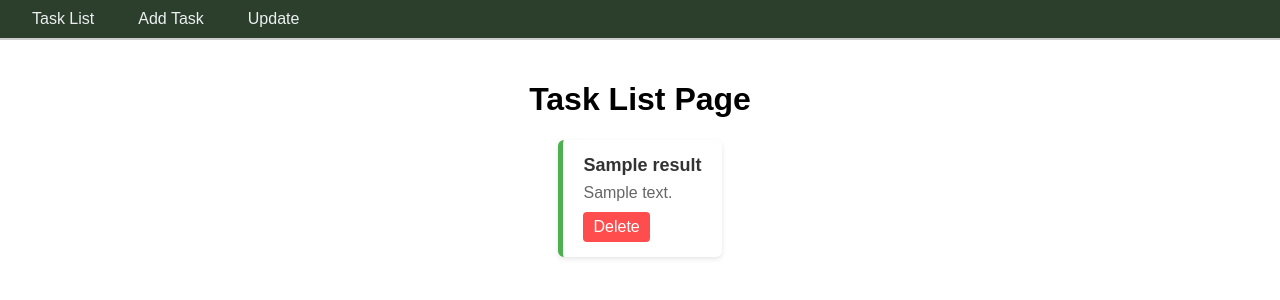
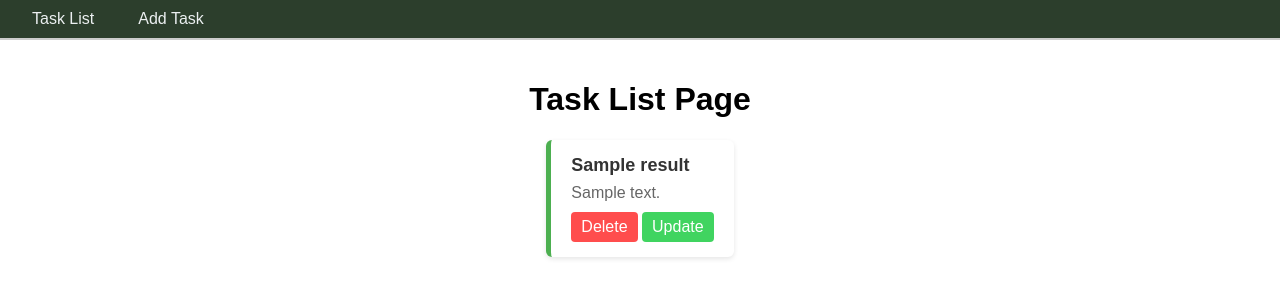
Before and after one commit to thunderr690/To-do-list-using-Node-js, a Node server app: template views/list.ejs in a window 1280 px wide. Shown: the top 300 px of the page. Run offline with Node 20, Linux system fonts and the light colour scheme; the template is opened without the code that fills it: most values are stand-ins (such as "Sample title", 1, 10 or a date in 2020); some libraries are stand-ins or nearby versions.

Commit message:
Implement update functionality for tasks and enhance styling

```diff
--- a/index.js
+++ b/index.js
@@ -29,7 +29,7 @@ app.get("/", async (req, resp) => {
     const db = await connectDB()
     const collection = db.collection(collectionName)
     const result = await collection.find().toArray()
-    console.log(result);
+    // console.log(result);
 
     resp.render('list',{result})
 })
@@ -66,7 +66,18 @@ app.get('/delete' , async (req, resp) => {
     if (result) {
         resp.redirect('/')
     } else {
-        resp.redirect('/some error')
+        resp.redirect('some error')
+    }
+})
+
+app.get('/update' , async (req, resp) => {
+    const db = await connectDB()
+    const collection = db.collection(collectionName)
+    const result = await collection.findOne({_id:new ObjectId(req.body.id)})
+    if (result) {
+        resp.redirect('/update',result)
+    } else {
+        resp.redirect('some error')
     }
 })
 
--- a/public/styles.css
+++ b/public/styles.css
@@ -128,3 +128,18 @@ textarea.input{
 .delete-item:hover {
     background-color:red
 }
+
+.update-item {
+    margin-top: 10px;
+    padding: 6px 10px;
+    background-color: #40d460;
+    color: white;
+    border: none;
+    border-radius: 4px;
+    cursor: pointer;
+    text-decoration: none;
+    display: inline-block;
+}
+.update-item:hover {
+    background-color:rgb(10, 141, 49)
+}
--- a/views/list.ejs
+++ b/views/list.ejs
@@ -22,6 +22,7 @@
                         <%= result[task].description %>
                     </div>
                     <a href="/delete" <%= result[task]._id %> class="delete-item">Delete</a>
+                    <a href="/update" <%= result[task]._id %> class="update-item">Update</a>
                 </li>
                 <%}%>
         </ul>
--- a/views/navbar.ejs
+++ b/views/navbar.ejs
@@ -6,9 +6,6 @@
     <li>
       <a href="/Add">Add Task</a>
     </li>
-    <li>
-      <a href="/update">Update</a>
-    </li>
   </ul>
 </nav>
 <hr />
```
Also changed, not shown: views/update.ejs (+16 -8 lines).
